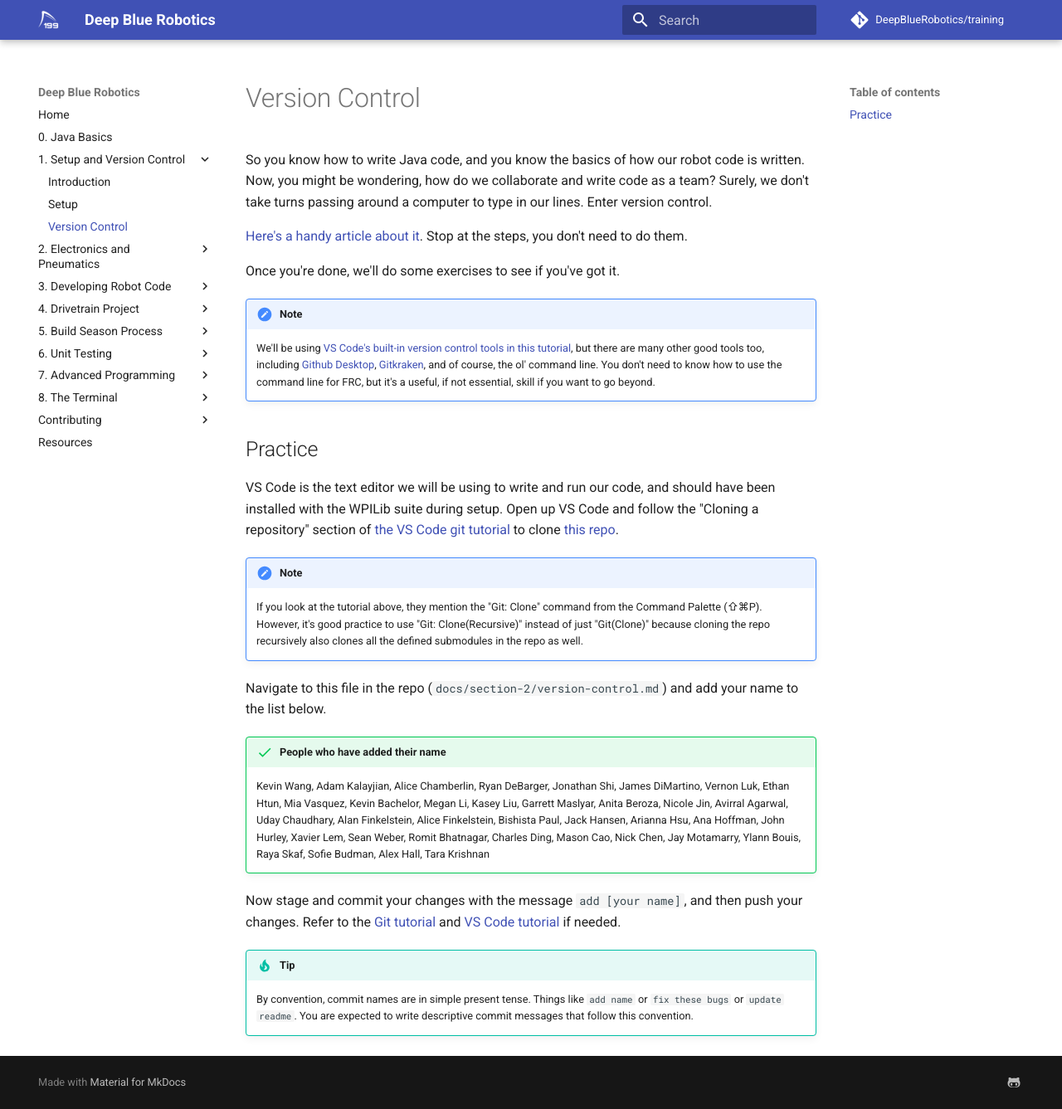
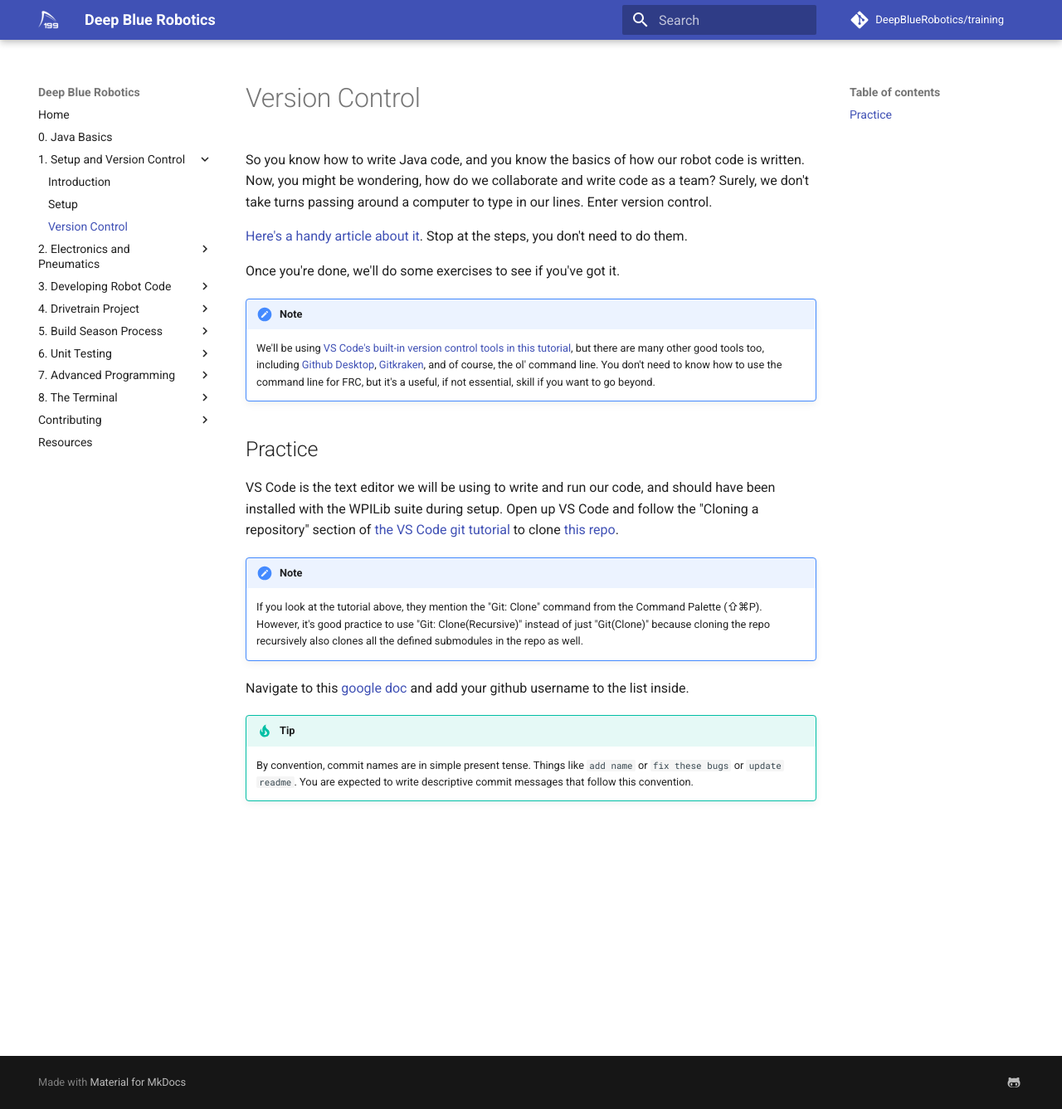
Before and after one commit to DeepBlueRobotics/training, an MkDocs documentation site: the page built from docs/section-1/version-control.md, in a window 1280 px wide and 1337 px high. Shown: the whole window at 83% size. Built offline with MkDocs 1.6.1 and Material for MkDocs 9.7.7, drawn with Linux system fonts in a browser that asks for light colours; comment, search, counter and statistics services are not loaded.

Commit message:
Remove public names

```diff
--- a/docs/section-1/version-control.md
+++ b/docs/section-1/version-control.md
@@ -13,47 +13,7 @@
 !!! note
     If you look at the tutorial above, they mention the "Git: Clone" command from the Command Palette (⇧⌘P). However, it's good practice to use "Git: Clone(Recursive)" instead of just "Git(Clone)" because cloning the repo recursively also clones all the defined submodules in the repo as well.
 
-Navigate to this file in the repo (`docs/section-2/version-control.md`) and add your name to the list below.
-
-!!! success "People who have added their name"
-    Kevin Wang,
-    Adam Kalayjian,
-    Alice Chamberlin,
-    Ryan DeBarger,
-    Jonathan Shi,
-    James DiMartino,
-    Vernon Luk,
-    Ethan Htun,
-    Mia Vasquez,
-    Kevin Bachelor,
-    Megan Li,
-    Kasey Liu,
-    Garrett Maslyar,
-    Anita Beroza,
-    Nicole Jin,
-    Avirral Agarwal,
-    Uday Chaudhary,
-    Alan Finkelstein,
-    Alice Finkelstein,
-    Bishista Paul,
-    Jack Hansen,
-    Arianna Hsu,
-    Ana Hoffman,
-    John Hurley,
-    Xavier Lem,
-    Sean Weber,
-    Romit Bhatnagar,
-    Charles Ding,
-    Mason Cao,
-    Nick Chen,
-    Jay Motamarry,
-    Ylann Bouis,
-    Raya Skaf,
-    Sofie Budman,
-    Alex Hall,
-    Tara Krishnan
-
-Now stage and commit your changes with the message `add [your name]`, and then push your changes. Refer to the [Git tutorial](https://guides.github.com/introduction/git-handbook/) and [VS Code tutorial](https://code.visualstudio.com/docs/editor/versioncontrol) if needed.
+Navigate to this [google doc](https://docs.google.com/document/d/1D_4Fbr4ktwU9jl2Mkpw2Kpv0Q4v-NhCO2m5agvL5TfY/edit) and add your github username to the list inside.
 
 
 !!! tip
```
